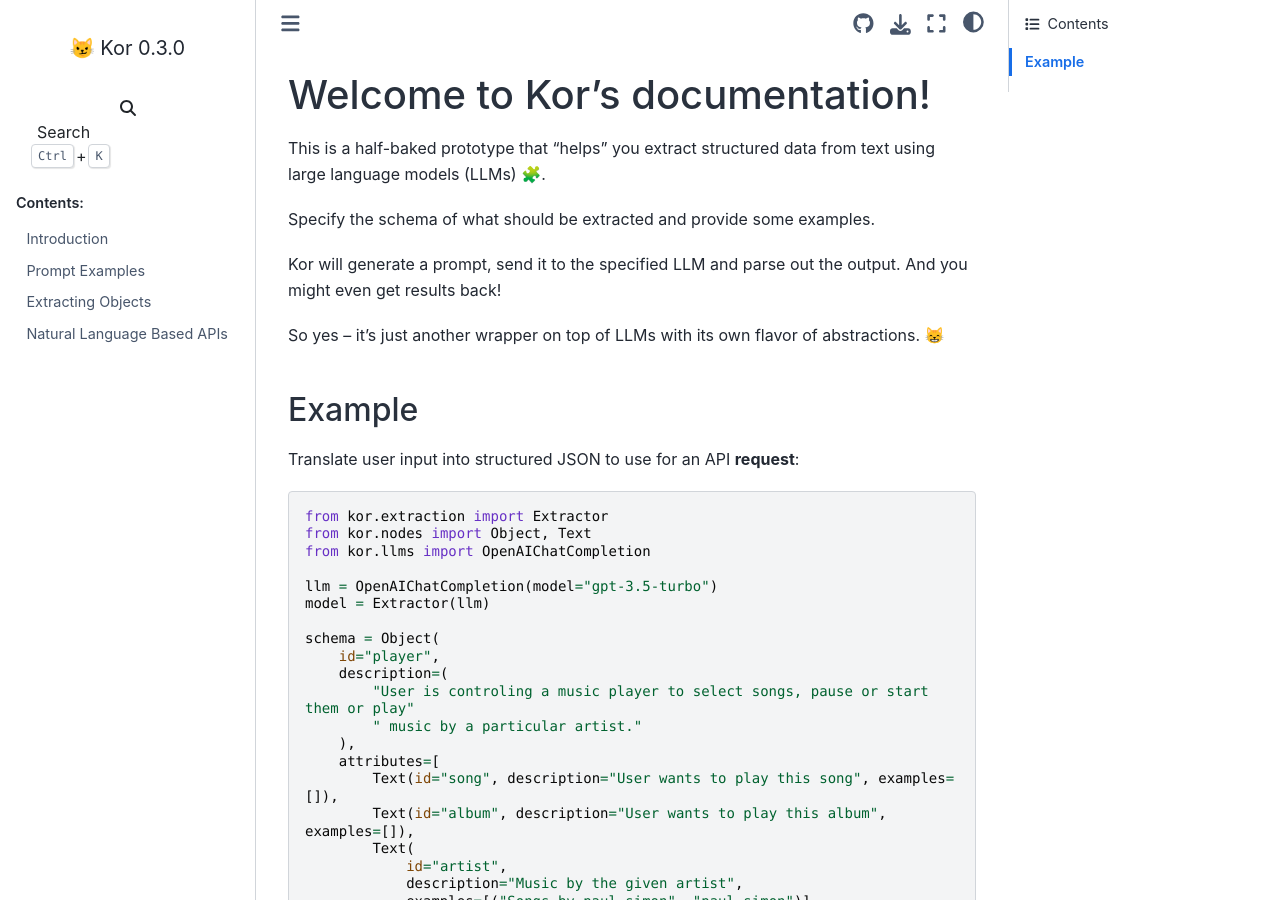
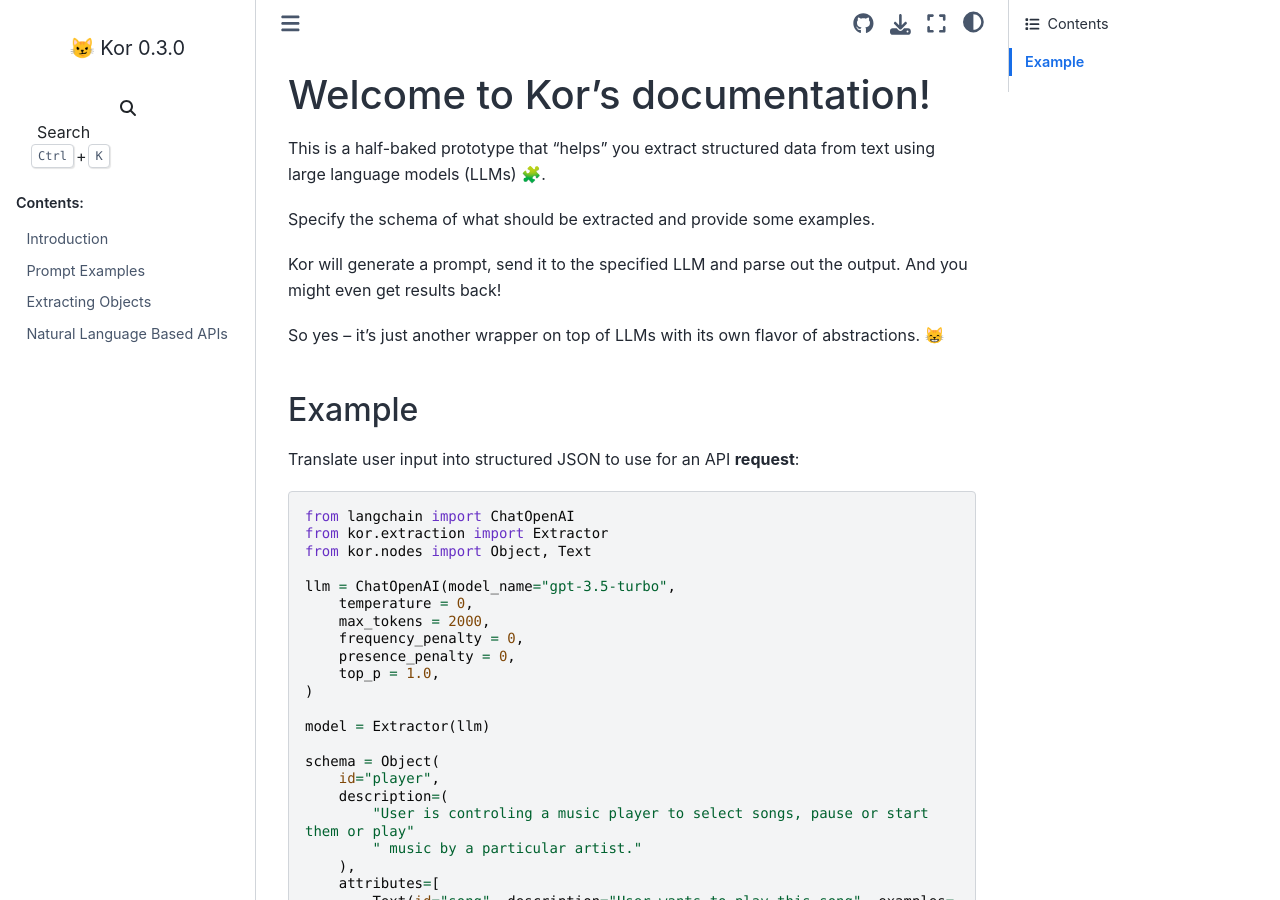
Before and after one commit to eyurtsev/kor, a Sphinx documentation site: the page built from docs/source/index.rst, in a window 1280 px wide and 900 px high. Built offline with Sphinx 7.4.7 and the Sphinx Book theme 1.1.4, drawn with Linux system fonts in a browser that asks for light colours.

Commit message:
UPdate one more doc

```diff
--- a/docs/source/index.rst
+++ b/docs/source/index.rst
@@ -18,11 +18,18 @@ Translate user input into structured JSON to use for an API **request**:
 
 .. code-block:: python
 
+  from langchain import ChatOpenAI
   from kor.extraction import Extractor
   from kor.nodes import Object, Text
-  from kor.llms import OpenAIChatCompletion
 
-  llm = OpenAIChatCompletion(model="gpt-3.5-turbo")
+  llm = ChatOpenAI(model_name="gpt-3.5-turbo",
+      temperature = 0,
+      max_tokens = 2000,
+      frequency_penalty = 0,
+      presence_penalty = 0,
+      top_p = 1.0,
+  )
+
   model = Extractor(llm)
 
   schema = Object(
```
